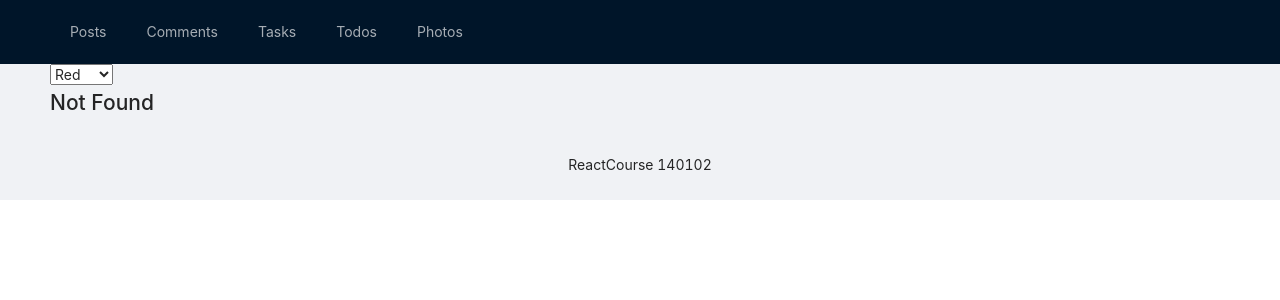
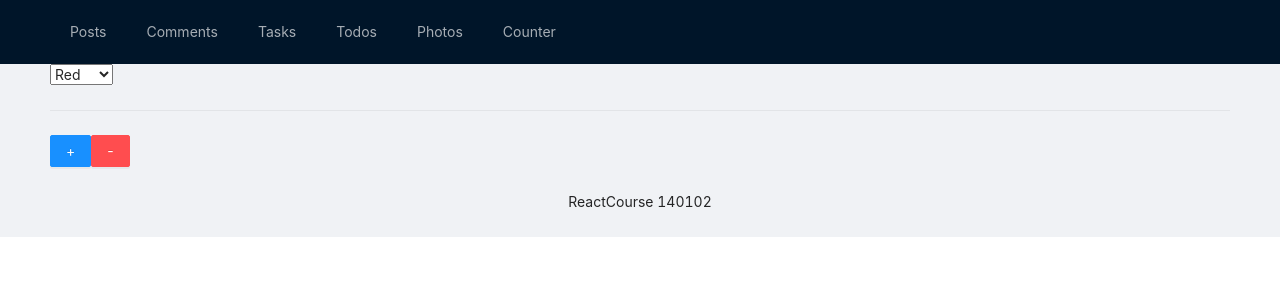
Before and after one commit to react-140102/Session06, a React (Create React App) app: page /counter in a window 1280 px wide. Before the commit this address led to /404. Shown: the top 300 px of the page. Built offline with nearby package versions, Linux system fonts and the light colour scheme.

Commit message:
redux - step 2

```diff
--- a/src/components/AppLayout.tsx
+++ b/src/components/AppLayout.tsx
@@ -1,18 +1,23 @@
 import { Layout, Menu, Divider } from "antd";
-import {lazy, Suspense} from 'react';
+import { lazy, Suspense } from "react";
 import { Comments } from "./Comments";
 import { Posts } from "./Posts";
 import { Todos } from "./Todos";
 import TaskList from "./Task/TaskList";
 import { SelectColor } from "./SelectColor";
 import { Link, Route, Routes, Navigate } from "react-router-dom";
-import {NotFound} from './NotFound';
+import { NotFound } from "./NotFound";
 
 // import { Photos } from "./Photos";
 // import { PhotoDetail } from "./PhotoDetail";
 
-const Photos = lazy(() => import("./Photos").then(({ Photos }) => ({ default: Photos })));
-const PhotoDetail = lazy(() => import("./PhotoDetail").then(({ PhotoDetail }) => ({ default: PhotoDetail })));
+const Photos = lazy(() =>
+  import("./Photos").then(({ Photos }) => ({ default: Photos }))
+);
+const PhotoDetail = lazy(() =>
+  import("./PhotoDetail").then(({ PhotoDetail }) => ({ default: PhotoDetail }))
+);
+const Counter = lazy(() => import("./Counter/Couter"));
 
 const { Header, Content, Footer } = Layout;
 
@@ -36,6 +41,9 @@ export const AppLayout = () => (
         <Menu.Item>
           <Link to="/photos">Photos</Link>
         </Menu.Item>
+        <Menu.Item>
+          <Link to="/counter">Counter</Link>
+        </Menu.Item>
       </Menu>
     </Header>
     <Content style={{ padding: "0 50px" }}>
@@ -54,10 +62,33 @@ export const AppLayout = () => (
           <Route path="tasks" element={<TaskList />} />
           <Route path="comments" element={<Comments />} />
           <Route path="todos" element={<Todos />} />
-          <Route path="photos" element={<Suspense fallback={<div>loading ...</div>}><Photos /></Suspense>  } />
-          <Route path="photos/:id" element={<Suspense fallback={<div>loading ...</div>}><PhotoDetail /></Suspense>} />
+          <Route
+            path="photos"
+            element={
+              <Suspense fallback={<div>loading ...</div>}>
+                <Photos />
+              </Suspense>
+            }
+          />
+          <Route
+            path="photos/:id"
+            element={
+              <Suspense fallback={<div>loading ...</div>}>
+                <PhotoDetail />
+              </Suspense>
+            }
+          />
+          <Route
+            path="counter"
+            element={
+              <Suspense fallback={<div>loading ...</div>}>
+                <Counter />
+              </Suspense>
+            }
+          />
+
           <Route path="404" element={<NotFound />} />
-          <Route path="*" element={<Navigate to="/404" replace={true} />}/>
+          <Route path="*" element={<Navigate to="/404" replace={true} />} />
         </Routes>
       </div>
     </Content>
--- /dev/null
+++ b/src/components/Counter/Couter.tsx
@@ -0,0 +1,24 @@
+import { Badge, Button, Divider } from "antd";
+
+import { increment, decrement } from "./couter.slice";
+import { useDispatch, useSelector } from "react-redux";
+import { RootState } from "../../store";
+
+const Counter = () => {
+  const dispatch = useDispatch();
+  const count = useSelector((state: RootState) => state.shomarande.value);
+  return (
+    <>
+      <Divider></Divider>
+      <Button type="primary" onClick={() => dispatch(increment())}>
+        +
+      </Button>
+      <Badge count={count} />
+      <Button type="primary" onClick={() => dispatch(decrement())} danger>
+        -
+      </Button>
+    </>
+  );
+};
+
+export default Counter;
--- /dev/null
+++ b/src/components/Counter/couter.slice.ts
@@ -0,0 +1,33 @@
+import { createSlice } from '@reduxjs/toolkit'
+
+const initialState = {
+  value: 0,
+}
+
+export const counterSlice = createSlice({
+  name: 'counter',
+  initialState,
+  reducers: {
+    increment: (state) => {
+      // Redux Toolkit allows us to write "mutating" logic in reducers. It
+      // doesn't actually mutate the state because it uses the Immer library,
+      // which detects changes to a "draft state" and produces a brand new
+      // immutable state based off those changes
+      state.value += 1
+    },
+    decrement: (state) => {
+      state.value -= 1
+    },
+    incrementByAmount: (state, action) => {
+      state.value += action.payload
+    },
+    rest: (state) => {
+      state.value = 0;
+    }
+  },
+})
+
+// Action creators are generated for each case reducer function
+export const { increment, decrement, incrementByAmount, rest } = counterSlice.actions
+
+export default counterSlice.reducer
--- a/src/store.ts
+++ b/src/store.ts
@@ -1,8 +1,9 @@
 import { configureStore } from '@reduxjs/toolkit'
-// ...
+import counterReducer from './components/Counter/couter.slice' ;
 
 export const store = configureStore({
   reducer: {
+    shomarande: counterReducer
   },
 })
 
```
